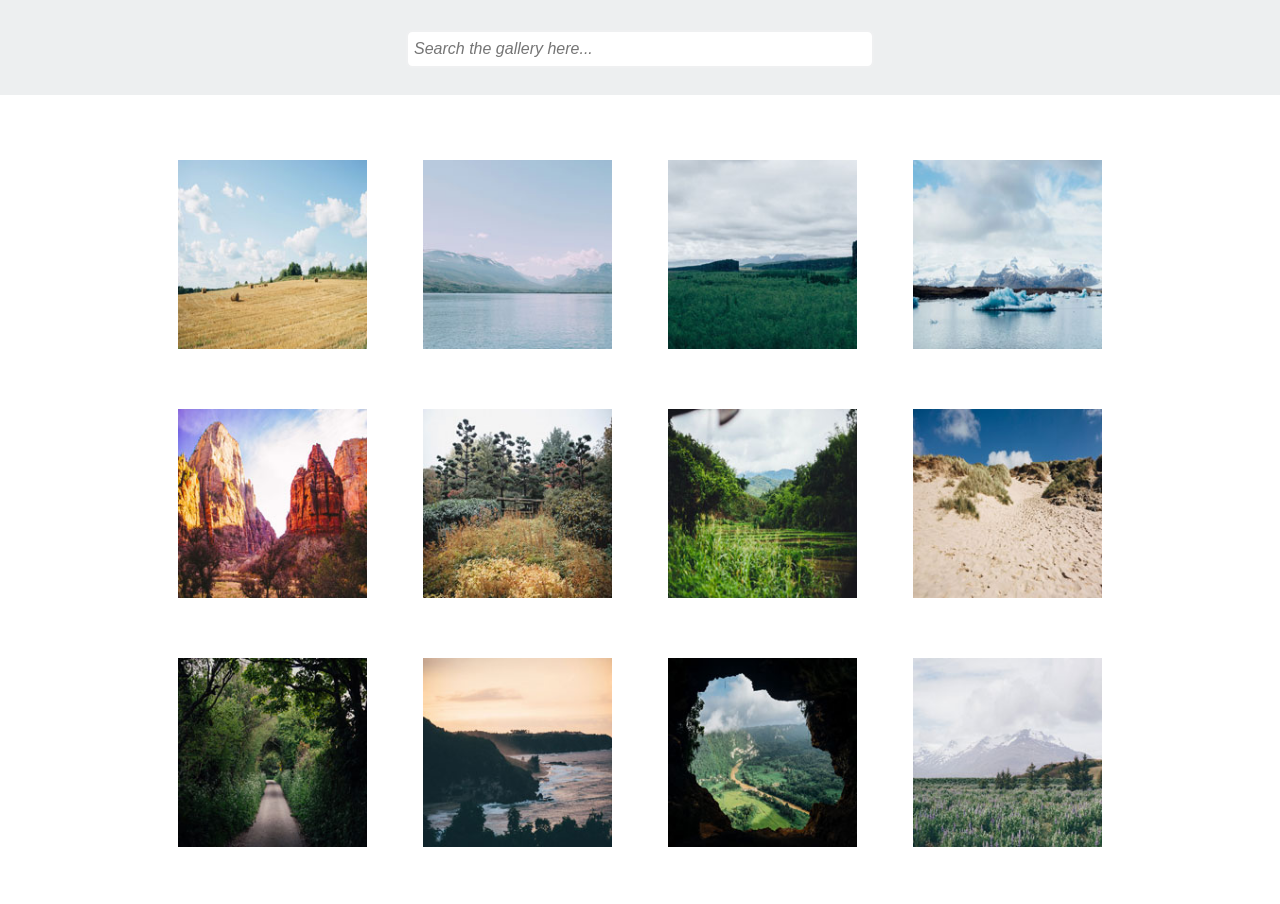
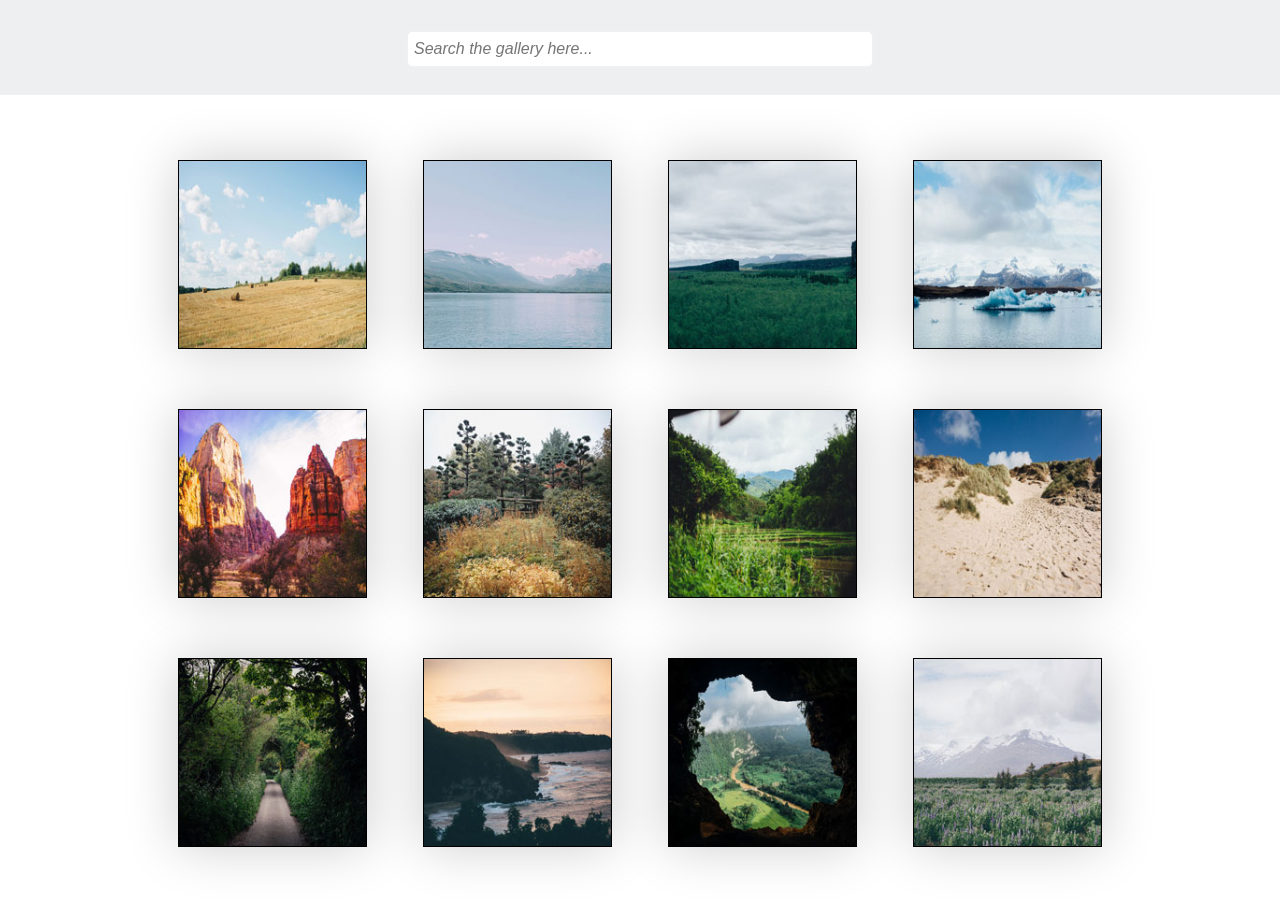
Before and after one commit to ashahry/photo_gallery, a plain HTML site: page index.html in a window 1280 px wide. Drawn offline with nearby package versions, Linux system fonts and the light colour scheme.

Commit message:
Add more style to pictures

```diff
--- a/css/main.css
+++ b/css/main.css
@@ -22,6 +22,11 @@ body {
   padding: 30px;
   z-index: 1000;
   text-align: center;
+  /*box-shadow: 0 0 50px rgba(0, 0, 0, .2);
+  -webkit-box-shadow: 0 0 50px rgba(0, 0, 0, .2);
+  -moz-box-shadow: 0 0 50px rgba(0, 0, 0, .2);
+  -o-box-shadow: 0 0 50px rgba(0, 0, 0, .2);*/
+
 }
 
 .search-gallery {
@@ -33,6 +38,7 @@ body {
   border: 2px solid #eff0f1;
   border-radius: 0.4rem;
   outline: none;
+
 }
 
 
@@ -76,8 +82,14 @@ body {
   margin-bottom: calc((60 / 980) * 100%);
   opacity: 1;
   transition: all 0.4s ease-in;
+
 }
 
 img {
   max-width: 100%;
+  border: 1px solid #000;
+  box-shadow: 0 0 50px rgba(0, 0, 0, .2);
+  -webkit-box-shadow: 0 0 50px rgba(0, 0, 0, .2);
+  -moz-box-shadow: 0 0 50px rgba(0, 0, 0, .2);
+  -o-box-shadow: 0 0 50px rgba(0, 0, 0, .2);
 }
```
